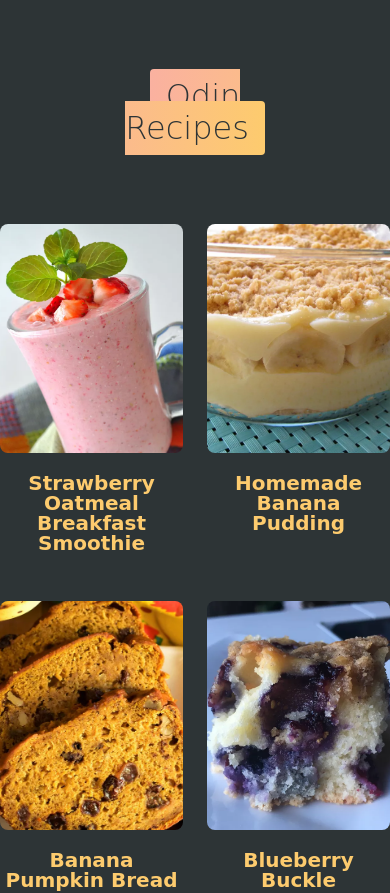
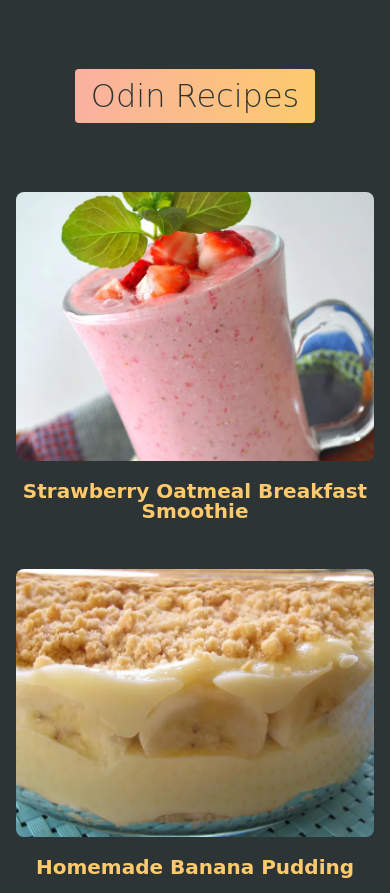
Before and after one commit to kadezaccaro/odin-recipes, a plain HTML site: page index.html in a window 390 px wide. Shown: the top 893 px of the page. Drawn offline with Linux system fonts and the light colour scheme; a web font is replaced by a local one.

Commit message:
Add responsiveness

```diff
--- a/styles.css
+++ b/styles.css
@@ -62,10 +62,11 @@ main {
   place-content: center;
   max-width: 1200px;
   margin: auto;
+  padding: 0 16px;
 }
 
 nav {
-  padding: 80px;
+  padding: 80px 0;
   text-align: center;
 }
 
@@ -191,3 +192,13 @@ footer {
 }
 
 /* || RESPONSIVE */
+
+@media only screen and (max-width: 800px) {
+  .cards {
+    grid-template-columns: 1fr;
+  }
+
+  img {
+    aspect-ratio: 4 / 3;
+  }
+}
```
